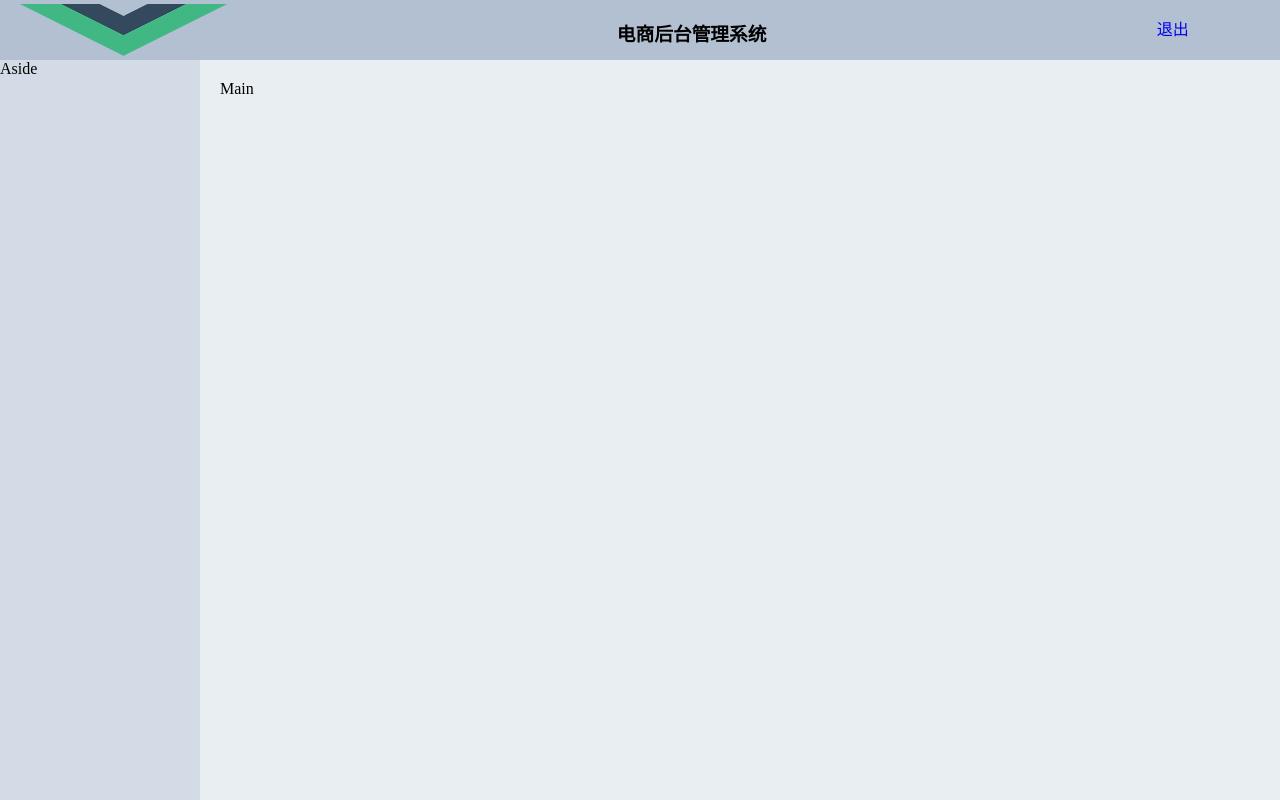
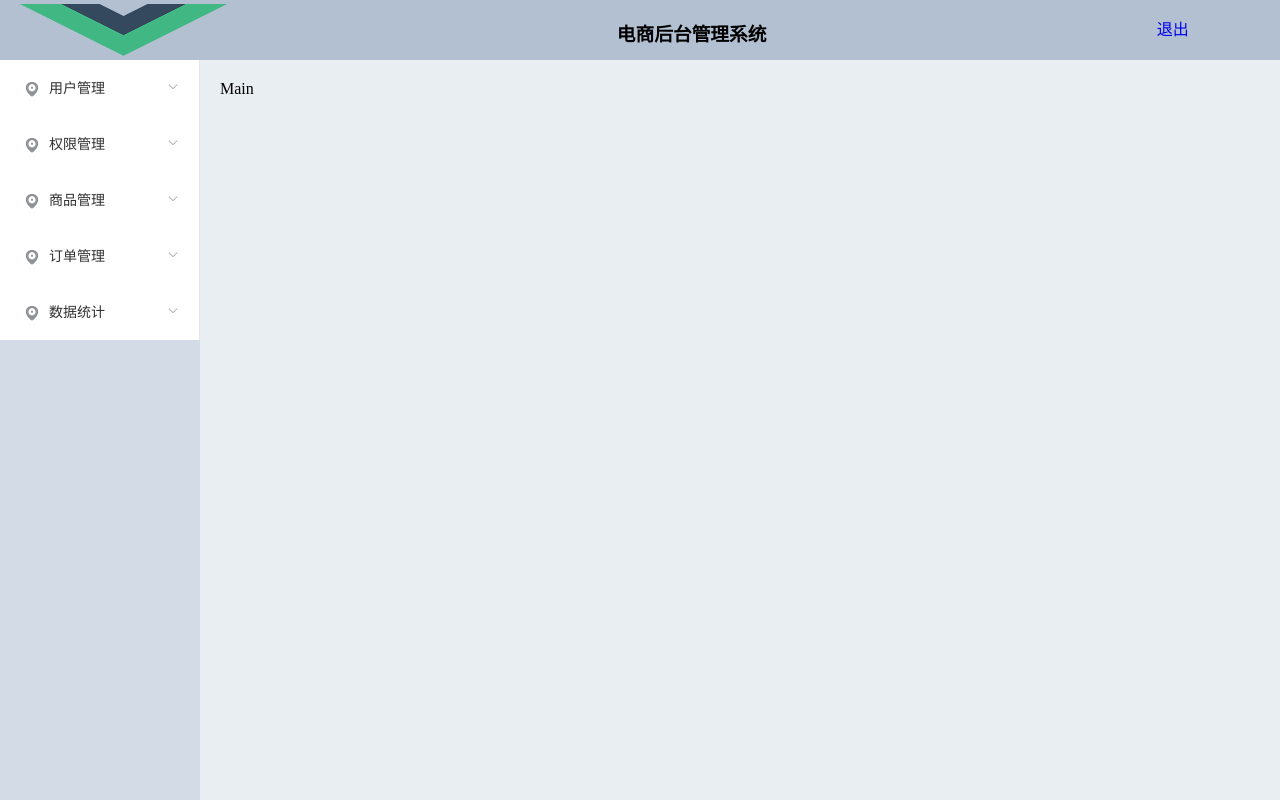
Before and after one commit to 790791059/2020-10-11, a Vue app: page /home in a window 1280 px wide. Built offline with nearby package versions, Linux system fonts and the light colour scheme.

Commit message:
引入导航组件-调整样式

```diff
--- a/src/components/home/home.vue
+++ b/src/components/home/home.vue
@@ -9,12 +9,90 @@
           </div>
         </el-col>
         <el-col :span="18" class="middle"><h3>电商后台管理系统</h3></el-col>
-        <el-col :span="2"><div class="grid-content bg-purple">
-          <a class="login" href="#">退出</a></div></el-col>
+        <el-col :span="2"
+          ><div class="grid-content bg-purple">
+            <a class="login" href="#">退出</a>
+          </div></el-col
+        >
       </el-row>
     </el-header>
     <el-container>
-      <el-aside class="aside" width="200px">Aside</el-aside>
+      <el-aside class="aside" width="200px">
+        <!-- 侧边栏导航-menu -->
+        <el-menu :unique-opened="true">
+          <el-submenu index="1">
+            <template slot="title">
+              <i class="el-icon-location"></i>
+              <span>用户管理</span>
+            </template>
+            <!-- <template slot="title">分组一</template> -->
+            <el-menu-item index="1-1">
+              <i class="el-icon-s-custom"></i>
+              <span>用户列表</span>
+            </el-menu-item>
+          </el-submenu>
+          <!-- 2 -->
+          <el-submenu index="2">
+            <template slot="title">
+              <i class="el-icon-location"></i>
+              <span>权限管理</span>
+            </template>
+            <!-- <template slot="title">分组一</template> -->
+            <el-menu-item index="1-1">
+              <i class="el-icon-location"></i>
+              <span>角色列表</span>
+            </el-menu-item>
+            <el-menu-item index="1-1">
+              <i class="el-icon-location"></i>
+              <span>权限列表</span>
+            </el-menu-item>
+          </el-submenu>
+          <!-- 3 -->
+          <el-submenu index="3">
+            <template slot="title">
+              <i class="el-icon-location"></i>
+              <span>商品管理</span>
+            </template>
+            <!-- <template slot="title">分组一</template> -->
+            <el-menu-item index="1-1">
+              <i class="el-icon-location"></i>
+              <span>商品列表</span>
+            </el-menu-item>
+            <el-menu-item index="1-1">
+              <i class="el-icon-location"></i>
+              <span>分类参数</span>
+            </el-menu-item>
+            <el-menu-item index="1-1">
+              <i class="el-icon-location"></i>
+              <span>商品分类</span>
+            </el-menu-item>
+          </el-submenu>
+          <!-- 4 -->
+          <el-submenu index="4">
+            <template slot="title">
+              <i class="el-icon-location"></i>
+              <span>订单管理</span>
+            </template>
+            <!-- <template slot="title">分组一</template> -->
+            <el-menu-item index="1-1">
+              <i class="el-icon-location"></i>
+              <span>订单列表</span>
+            </el-menu-item>
+          </el-submenu>
+          <!-- 5 -->
+          <el-submenu index="5">
+            <template slot="title">
+              <i class="el-icon-location"></i>
+              <span>数据统计</span>
+            </template>
+            <!-- <template slot="title">分组一</template> -->
+            <el-menu-item index="1-1">
+              <i class="el-icon-location"></i>
+              <span>数据报表</span>
+            </el-menu-item>
+          </el-submenu>
+        </el-menu>
+      </el-aside>
       <el-main class="main">Main</el-main>
     </el-container>
   </el-container>
@@ -66,14 +144,14 @@
   height: 100%;
 }
 /* 头部样式 */
-.container img{
+.container img {
   width: 100%;
   height: 60px;
 }
-.middle{
+.middle {
   text-align: center;
 }
-.login{
+.login {
   line-height: 60px;
   text-decoration: none;
 }
```
